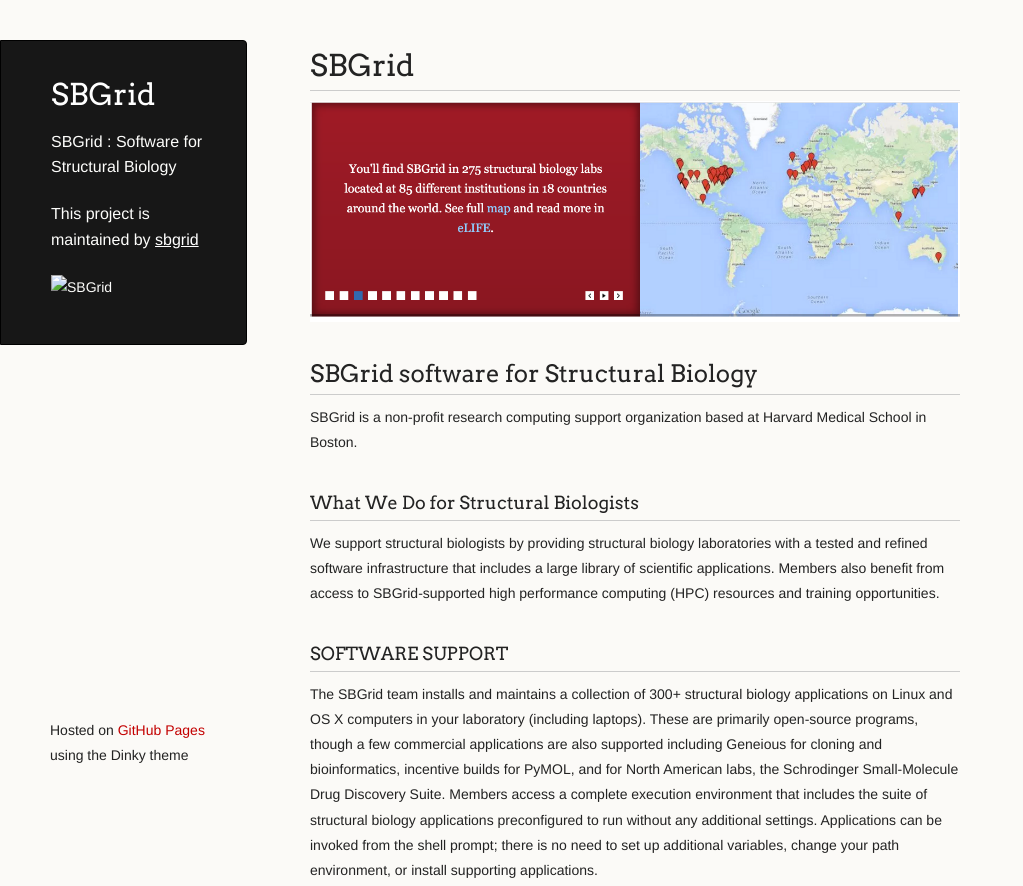
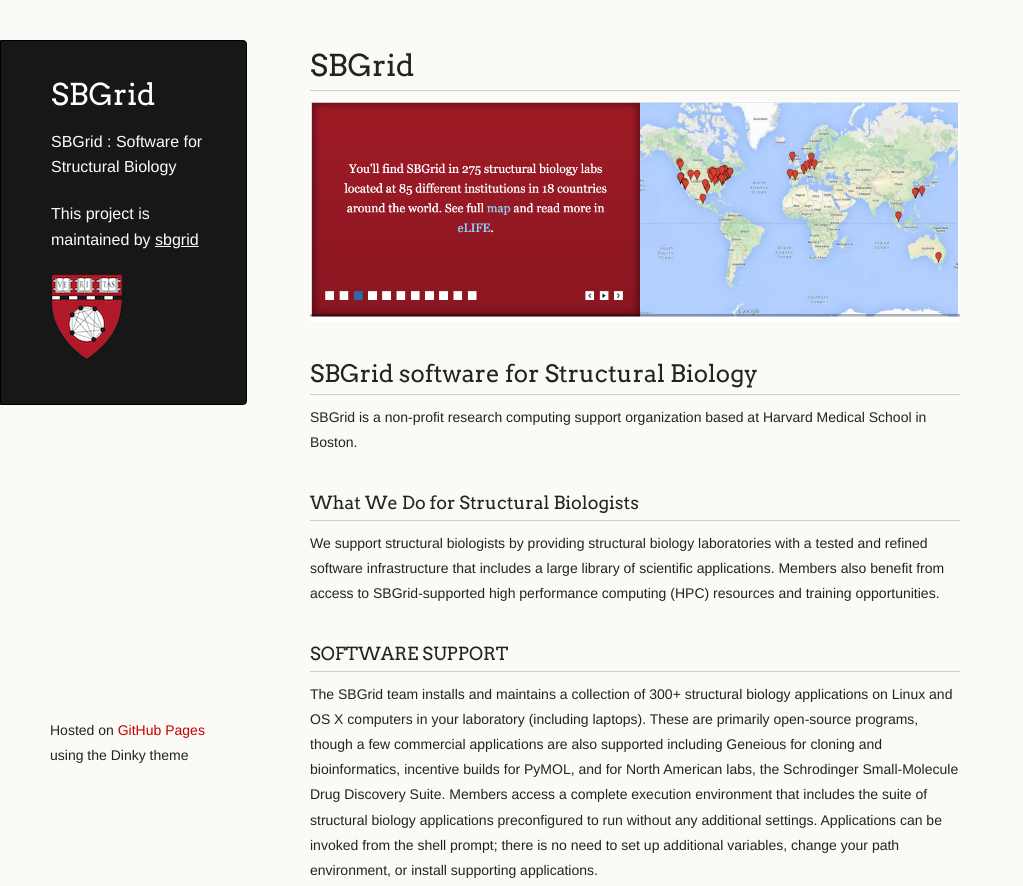
Before and after one commit to sbgrid/sbgrid.github.io, a plain HTML site: page index.html in a window 1280 px wide. Shown: the top 886 px of the page, without its empty margins (0-1023 px from the left). Drawn offline with Linux system fonts and the light colour scheme.

Commit message:
Update index.html

```diff
--- a/index.html
+++ b/index.html
@@ -21,7 +21,7 @@
         <p class="header">SBGrid : Software for Structural Biology</p>
 
         <p class="header">This project is maintained by <a class="header name" href="https://github.com/sbgrid">sbgrid</a></p>
-        <p><img src="images/SBGrid_shield_logo-gitlab.png" alt="SBGrid"></p>
+        <p><img src="images/SBGrid_shield_logo.png" alt="SBGrid"></p>
 
       </header>
       <section>
```
